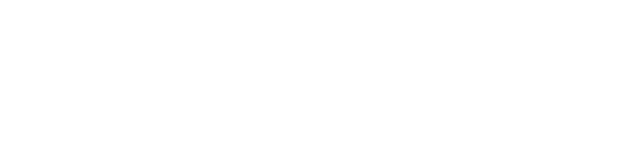
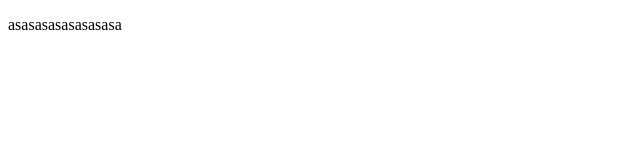
Before and after one commit to joao-code-web/githubn, a plain HTML site: page index.html in a window 1280 px wide. Shown: the whole page, without its empty margins (0-640 px from the left). Drawn offline with Linux system fonts and the light colour scheme.

Commit message:
Update index.html

```diff
--- a/index.html
+++ b/index.html
@@ -7,6 +7,6 @@
     <title>Document</title>
 </head>
 <body>
-
+<p>asasasasasasasasa</p>
 </body>
 </html>
```
